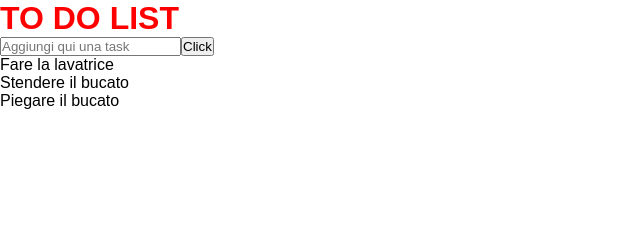
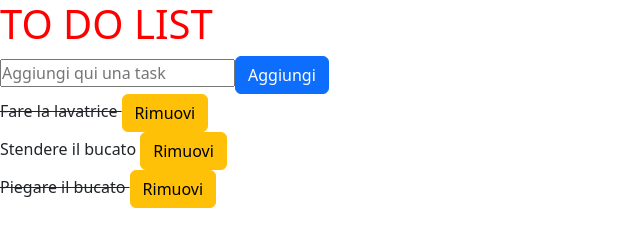
Before and after one commit to MatteoGaloni/vue-todolist, a plain HTML site: page index.html in a window 1280 px wide. Shown: the whole page, without its empty margins (0-640 px from the left). Drawn offline with nearby package versions, Linux system fonts and the light colour scheme.

Commit message:
add deleteTask

```diff
--- a/index.html
+++ b/index.html
@@ -7,6 +7,8 @@
     <meta name="viewport" content="width=device-width, initial-scale=1.0" />
     <title>TO DO LIST</title>
     <link rel="stylesheet" href="./css/style.css" />
+    <link href="https://cdn.jsdelivr.net/npm/bootstrap@5.2.3/dist/css/bootstrap.min.css" rel="stylesheet"
+        integrity="sha384-rbsA2VBKQhggwzxH7pPCaAqO46MgnOM80zW1RWuH61DGLwZJEdK2Kadq2F9CUG65" crossorigin="anonymous">
 </head>
 
 <body>
@@ -14,10 +16,15 @@
     <div id="app">
         <h1>TO DO LIST</h1>
         <input @keyup.enter="addTask()" v-model="newTask.text" type="text" placeholder="Aggiungi qui una task">
-        <button @click="addTask()">Click</button>
-        <ul>
-            <li :class="addClass()" v-for="(task, index) in tasks">{{task.text}}</li>
+        <button class="btn btn-primary" @click="addTask()">Aggiungi</button>
+        <ul class="list-group">
+            <li @click="addClass()" :class="addClass(index)" v-for="(task, index) in tasks">
+                {{task.text}}
+                <button class="btn btn-warning" @click="deleteTask(index)">Rimuovi</button>
+            </li>
+
         </ul>
+        <!-- <p v-if="tasks.lenght == 0">Non ci sono più task da completare!!</p> -->
 
     </div>
 
--- a/js/app.js
+++ b/js/app.js
@@ -25,16 +25,22 @@
   },
   methods: {
     addTask() {
-      this.tasks.push(this.newTask);
+      this.tasks.push({
+        ...this.newTask,
+      });
+      //   this.tasks.push(this.newTask);
       console.log(this.newTask.text);
-      //   this.newTask.text = "";
+      this.newTask.text = "";
     },
-    addClass() {
+    addClass(index) {
       let addingClass = "ciao";
-      if (this.tasks.done == true) {
+      if (this.tasks[index].done == true) {
         addingClass = "striked";
       }
       return addingClass;
     },
+    deleteTask(index) {
+      this.tasks.splice(index, 1);
+    },
   },
 }).mount("#app");
```
